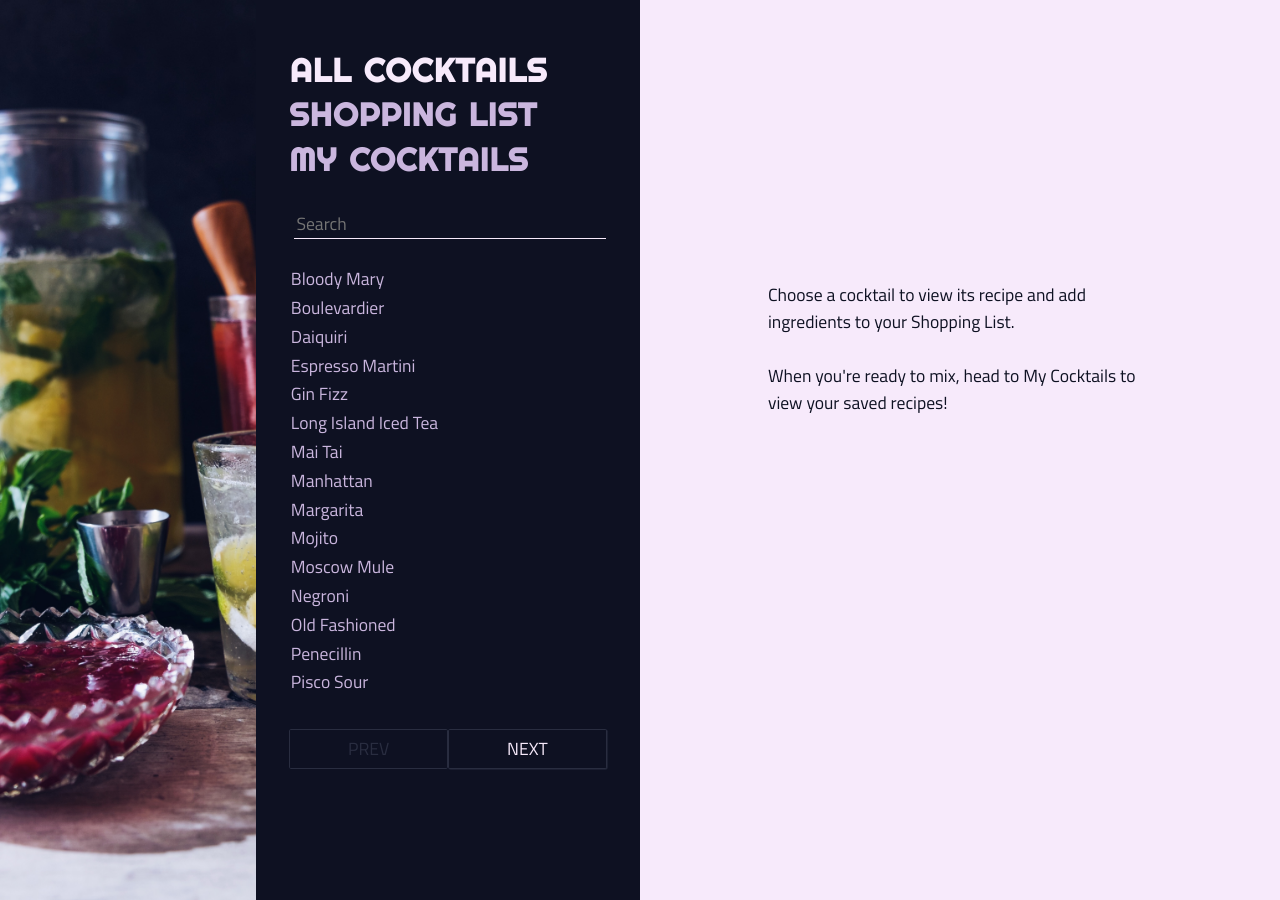
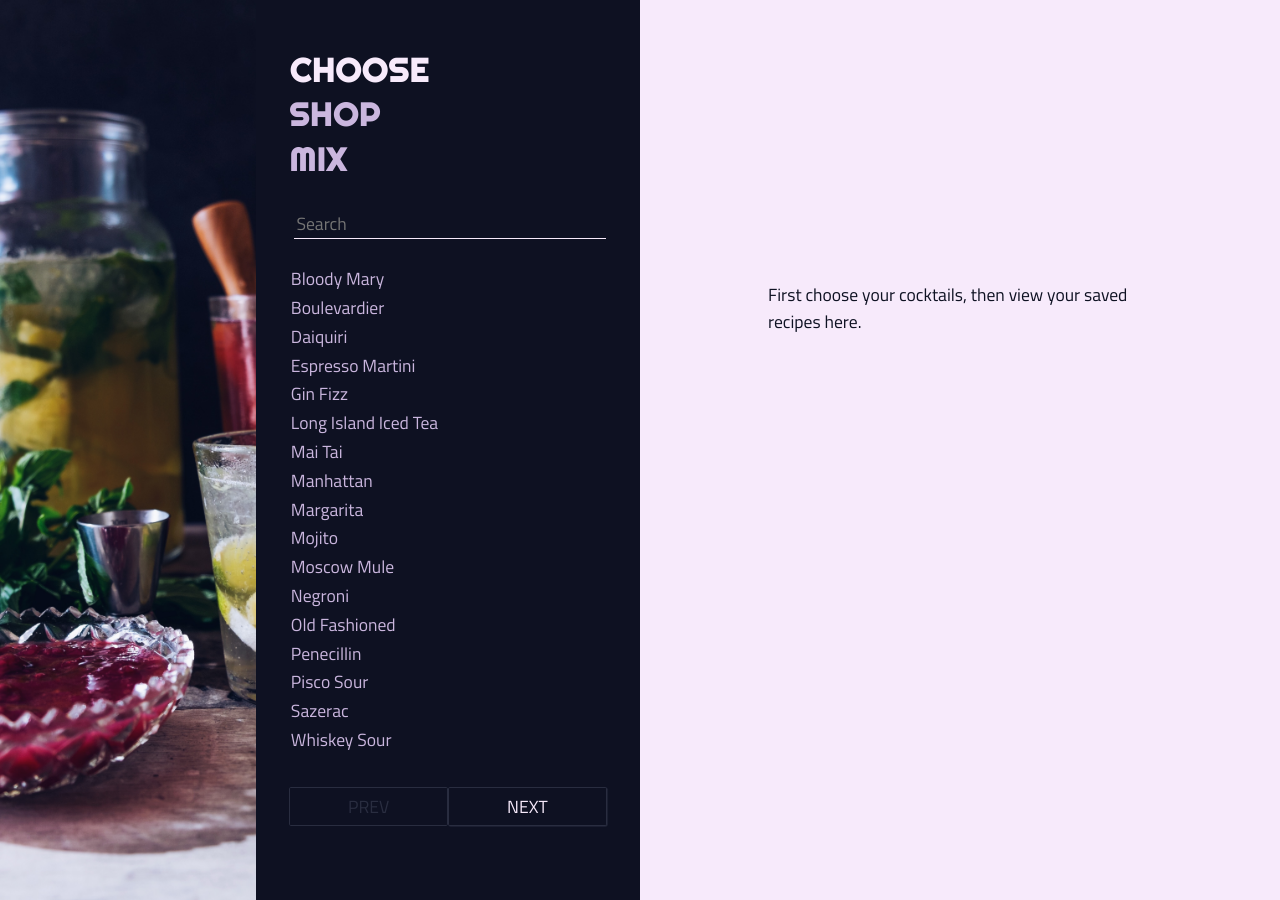
Before and after one commit to MarieFindlay/mix-react-old, a React (Create React App) app: page / in a window 1280 px wide. Built offline with nearby package versions, Linux system fonts and the light colour scheme; a web font is replaced by a local one.

Commit message:
Set up Redux with project and refactor NavBar options

```diff
--- a/package.json
+++ b/package.json
@@ -7,7 +7,11 @@
     "node-sass": "^4.11.0",
     "react": "^16.6.3",
     "react-dom": "^16.6.3",
-    "react-scripts": "2.1.1"
+    "react-redux": "^6.0.0",
+    "react-scripts": "2.1.1",
+    "redux": "^4.0.1",
+    "redux-devtools-extension": "^2.13.7",
+    "redux-thunk": "^2.3.0"
   },
   "scripts": {
     "start": "react-scripts start",
--- /dev/null
+++ b/src/actions/actions.js
@@ -0,0 +1,20 @@
+/* Action Types */
+
+export const SELECT_VIEW = "SELECT_VIEW";
+
+/* Other Constants */
+
+export const views = {
+  CHOOSE_COCKTAILS: "CHOOSE_COCKTAILS",
+  SHOPPING_LIST: "SHOPPING_LIST",
+  SAVED_RECIPES: "SAVED_RECIPES"
+};
+
+/* Action Creators */
+
+export function selectView(view) {
+  return {
+    type: SELECT_VIEW,
+    view: view
+  };
+}
--- a/src/components/DetailsColumn/DetailsColumn.js
+++ b/src/components/DetailsColumn/DetailsColumn.js
@@ -1,4 +1,7 @@
 import React from "react";
+import PropTypes from "prop-types";
+import { connect } from "react-redux";
+import { views } from "../../actions/actions";
 
 import SelectedCocktailDetails from "./SelectedCocktailDetails";
 import ShoppingListDetails from "./ShoppingListDetails";
@@ -6,7 +9,7 @@
 import "./DetailsColumn.scss";
 
 const DetailsColumn = ({
-  columnView,
+  view,
   shoppingList,
   selectedCocktail,
   servingsValue,
@@ -14,7 +17,8 @@
   onServingsSubmit,
   onClearShoppingList
 }) => {
-  return columnView === 2 ? (
+  console.log(view);
+  return view === views.SHOPPING_LIST ? (
     <div className="detailsColumn">
       <ShoppingListDetails
         shoppingList={shoppingList}
@@ -28,11 +32,20 @@
         servingsValue={servingsValue}
         onServingsUpdate={onServingsUpdate}
         onServingsSubmit={onServingsSubmit}
-        columnView={columnView}
+        columnView={view}
         shoppingList={shoppingList}
       />
     </div>
   );
 };
+DetailsColumn.propTypes = {
+  view: PropTypes.string.isRequired
+};
 
-export default DetailsColumn;
+const mapStateToProps = (state, ownProps) => ({
+  view: state.view
+});
+
+const DetailsColumnWrapper = connect(mapStateToProps)(DetailsColumn);
+
+export default DetailsColumnWrapper;
--- a/src/components/DetailsColumn/SelectedCocktailDetails.js
+++ b/src/components/DetailsColumn/SelectedCocktailDetails.js
@@ -38,25 +38,29 @@
   } else if (columnView === 1) {
     return (
       <p className="noCocktailSelectedText">
+        Welcome to Mix, your cocktail party pal.
+        <br />
+        <br />
         Choose a cocktail to view its recipe and add ingredients to your
         Shopping List.
         <br />
         <br />
-        When you're ready to mix, head to My Cocktails to view your saved
-        recipes!
+        Visit Shop to view your Shopping List.
+        <br />
+        <br />
+        Head to Mix to view your saved recipes and start mixing!
       </p>
     );
   } else if (shoppingList === null || shoppingList === []) {
     return (
       <p className="noCocktailSelectedText">
-        Add your favourites from All Cocktails, then view your instructions
-        here.
+        First choose your cocktails, then view your saved recipes here.
       </p>
     );
   } else {
     return (
       <p className="noCocktailSelectedText">
-        Select a cocktail to view your instructions.
+        Select a cocktail to view its recipe.
       </p>
     );
   }
--- a/src/components/DetailsColumn/ShoppingListDetails.js
+++ b/src/components/DetailsColumn/ShoppingListDetails.js
@@ -25,8 +25,8 @@
   }
   return (
     <p className="shoppingListEmptyText">
-      You shopping list is empty! <br /> <br /> Choose your favourites from All
-      Cocktails and add them to your list.
+      You shopping list is empty. <br /> <br /> First choose your cocktails,
+      then come back to Shop and we'll tell you what you need!
     </p>
   );
 };
--- a/src/components/MainScreen.js
+++ b/src/components/MainScreen.js
@@ -1,4 +1,8 @@
 import React from "react";
+import { connect } from "react-redux";
+import PropTypes from "prop-types";
+
+import { views } from "../actions/actions";
 
 import MenuColumn from "./MenuColumn/MenuColumn";
 import DetailsColumn from "./DetailsColumn/DetailsColumn";
--- a/src/components/MenuColumn/MenuColumn.js
+++ b/src/components/MenuColumn/MenuColumn.js
@@ -1,45 +1,69 @@
 import React from "react";
+import { connect } from "react-redux";
+import PropTypes from "prop-types";
 
 import NavBar from "./NavBar";
 import SearchInput from "./SearchInput";
 import CocktailsList from "./CocktailsList";
 import PreviousNextButton from "./PreviousNextButton";
 
+import cocktails from "../../cocktails";
+
+import { views } from "../../actions/actions";
+
 import "./MenuColumn.scss";
 
-class MenuColumn extends React.Component {
-  constructor(props) {
-    super(props);
-    this.state = {};
-  }
-  render() {
+const MenuColumn = ({
+  view,
+  onSearchUpdate,
+  selectedCocktail,
+  onCocktailClick,
+  onNextButtonClick,
+  onPrevButtonClick,
+  numberOfPages,
+  currentPage
+}) => {
   return (
     <div className="cocktailsColumn">
       <NavBar
-          onMenuOption1Click={this.props.onMenuOption1Click}
-          onMenuOption2Click={this.props.onMenuOption2Click}
-          onMenuOption3Click={this.props.onMenuOption3Click}
-          columnView={this.props.columnView}
+        options={[
+          views.CHOOSE_COCKTAILS,
+          views.SHOPPING_LIST,
+          views.SAVED_RECIPES
+        ]}
       />
-        {(this.props.columnView === 1 || this.props.columnView === 3) && (
+      {(view === views.CHOOSE_COCKTAILS || view === views.SAVED_RECIPES) && (
         <>
-            <SearchInput onSearchUpdate={this.props.onSearchUpdate} />
+          <SearchInput onSearchUpdate={onSearchUpdate} />
           <CocktailsList
-              cocktails={this.props.cocktails}
-              onCocktailClick={this.props.onCocktailClick}
-              selectedCocktail={this.props.selectedCocktail}
+            cocktails={cocktails}
+            onCocktailClick={onCocktailClick}
+            selectedCocktail={selectedCocktail}
           />
           <PreviousNextButton
-              onNextButtonClick={this.props.onNextButtonClick}
-              onPrevButtonClick={this.props.onPrevButtonClick}
-              currentPage={this.props.currentPage}
-              numberOfPages={this.props.numberOfPages}
+            onNextButtonClick={onNextButtonClick}
+            onPrevButtonClick={onPrevButtonClick}
+            currentPage={currentPage}
+            numberOfPages={numberOfPages}
           />
         </>
       )}
     </div>
   );
-  }
-}
+};
+MenuColumn.propTypes = {
+  view: PropTypes.string.isRequired
+};
 
-export default MenuColumn;
+const mapStateToProps = (state, ownProps) => {
+  return {
+    view: state.view
+  };
+};
+
+const MenuColumnWrapper = connect(
+  mapStateToProps,
+  null
+)(MenuColumn);
+
+export default MenuColumnWrapper;
--- a/src/components/MenuColumn/NavBar.js
+++ b/src/components/MenuColumn/NavBar.js
@@ -1,41 +1,61 @@
 import React from "react";
+import PropTypes from "prop-types";
+import { selectView } from "../../actions/actions";
+import { connect } from "react-redux";
 
 import "./MenuColumn.scss";
 
-const NavBar = ({
-  onMenuOption1Click,
-  onMenuOption2Click,
-  onMenuOption3Click,
-  columnView
-}) => {
+const NavMenu = ({ onClick, view, options }) => {
   return (
     <div className="NavBarContainer">
       <h2
-        onClick={onMenuOption1Click}
+        onClick={() => onClick(options[0])}
         className={
-          columnView === 1 ? "navHeaderSelected" : "navHeaderUnselected"
+          view === options[0] ? "navHeaderSelected" : "navHeaderUnselected"
         }
       >
-        ALL COCKTAILS
+        CHOOSE
       </h2>
       <h2
-        onClick={onMenuOption2Click}
+        onClick={() => onClick(options[1])}
         className={
-          columnView === 2 ? "navHeaderSelected" : "navHeaderUnselected"
+          view === options[1] ? "navHeaderSelected" : "navHeaderUnselected"
         }
       >
-        SHOPPING LIST
+        SHOP
       </h2>
       <h2
-        onClick={onMenuOption3Click}
+        onClick={() => onClick(options[2])}
         className={
-          columnView === 3 ? "navHeaderSelected" : "navHeaderUnselected"
+          view === options[2] ? "navHeaderSelected" : "navHeaderUnselected"
         }
       >
-        MY COCKTAILS
+        MIX
       </h2>
     </div>
   );
 };
+NavMenu.propTypes = {
+  onClick: PropTypes.func.isRequired
+};
+
+const mapStateToProps = (state, ownProps) => {
+  return {
+    view: state.view
+  };
+};
+
+const mapDispatchToProps = (dispatch, ownProps) => {
+  return {
+    onClick: option => {
+      dispatch(selectView(option));
+    }
+  };
+};
+
+const NavBar = connect(
+  mapStateToProps,
+  mapDispatchToProps
+)(NavMenu);
 
 export default NavBar;
--- a/src/index.js
+++ b/src/index.js
@@ -2,9 +2,21 @@
 import ReactDOM from "react-dom";
 import * as serviceWorker from "./serviceWorker";
 
+import { createStore } from "redux";
+import rootReducer from "./reducers/reducers";
+import { Provider } from "react-redux";
+import { devToolsEnhancer } from "redux-devtools-extension";
+
 import App from "./components/App";
 
-ReactDOM.render(<App />, document.getElementById("root"));
+const store = createStore(rootReducer, devToolsEnhancer());
+
+ReactDOM.render(
+  <Provider store={store}>
+    <App />
+  </Provider>,
+  document.getElementById("root")
+);
 
 // If you want your app to work offline and load faster, you can change
 // unregister() to register() below. Note this comes with some pitfalls.
--- /dev/null
+++ b/src/reducers/reducers.js
@@ -0,0 +1,18 @@
+import { combineReducers } from "redux";
+
+import { views, SELECT_VIEW } from "../actions/actions";
+
+function view(state = views.CHOOSE_COCKTAILS, action) {
+  switch (action.type) {
+    case SELECT_VIEW:
+      return action.view;
+    default:
+      return state;
+  }
+}
+
+const rootReducer = combineReducers({
+  view
+});
+
+export default rootReducer;
```
Also changed, not shown: src/store/store.js (added, +7 -0 lines), 1 other file (tests, documents, lock files or other folders). Lines whose indentation alone changed are shown as unchanged.
